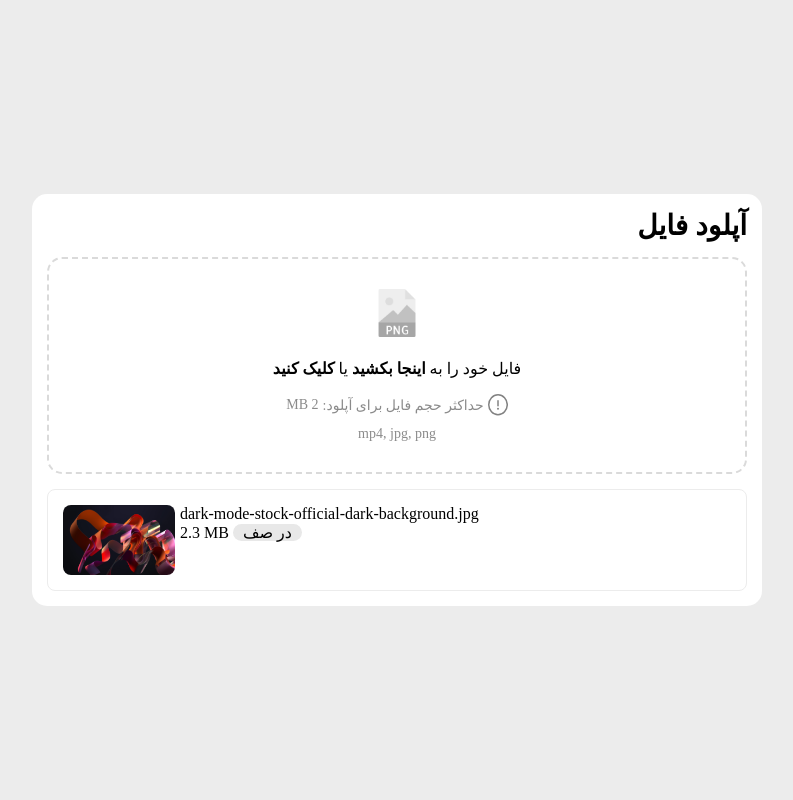
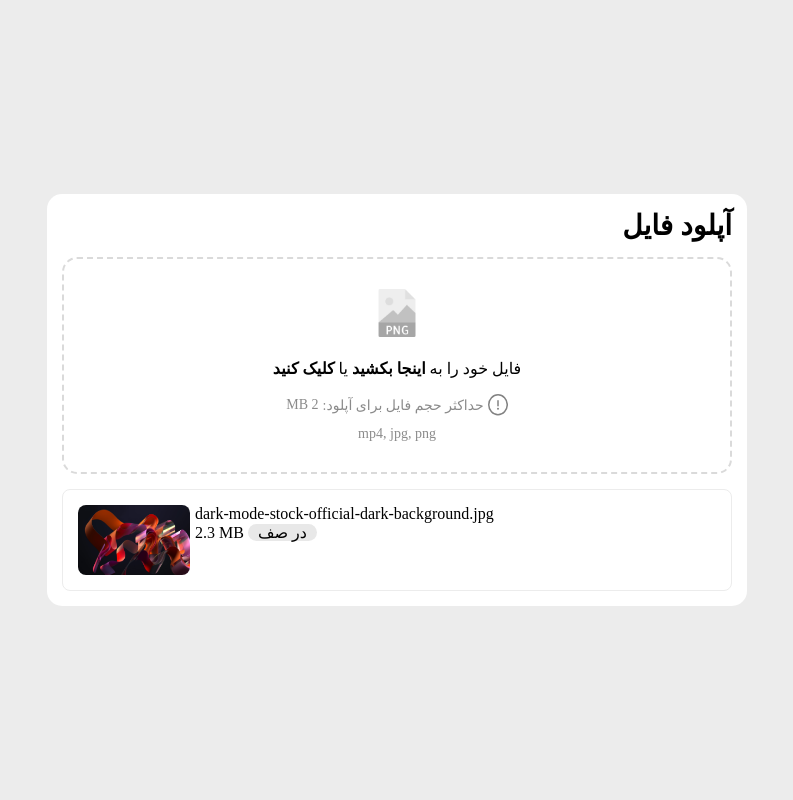
Before and after one commit to hamedmoody/php-tutorial, a PHP site: page / in a window 1280 px wide. Shown: the whole page, without its empty margins (243-1036 px from the left). Run offline with PHP 8.4, Linux system fonts and the light colour scheme; some web fonts are replaced.

Commit message:
Update style.css

```diff
--- a/html/uploader/css/style.css
+++ b/html/uploader/css/style.css
@@ -8,6 +8,7 @@
 *{
     margin: 0;
     padding: 0;
+    box-sizing: border-box;
 }
 strong{
     font-weight: bold;
@@ -30,6 +31,8 @@ body{
     background: #FFF;
     border-radius: 15px;
     width: 700px;
+    max-width: 96%;
+
 }
 
 h1 {
```
